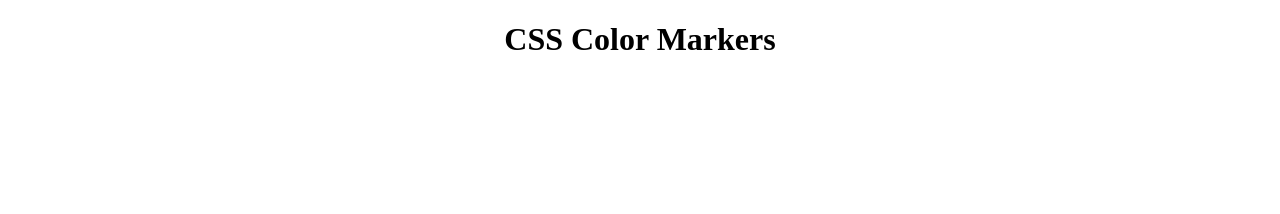
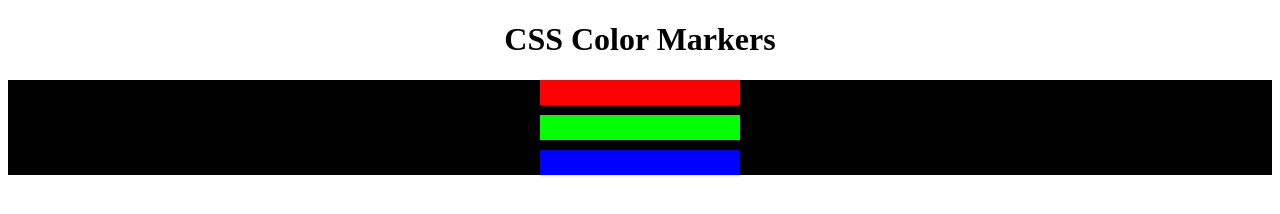
Before and after one commit to RMTCodes/freeCodeCamp-cores-CSS-conjunto-marcadores-coloridos, a plain HTML site: page index.html in a window 1280 px wide. Drawn offline with Linux system fonts and the light colour scheme.

Commit message:
4° Commit - Definindo cores RGB - Passo 18 a 23

```diff
--- a/index.html
+++ b/index.html
@@ -11,9 +11,9 @@
         <div class="container">
             <div class="marker one">
             </div>
-            <div class="marker">
+            <div class="marker two">
             </div>
-            <div class="marker">
+            <div class="marker three">
             </div>
       </div>
     </body>
--- a/styles.css
+++ b/styles.css
@@ -1,5 +1,9 @@
 h1 {
     text-align: center;
+  }
+
+.container {
+    background-color: rgb(0, 0, 0);
   }
 
 .marker {
@@ -7,3 +11,15 @@ h1 {
     height: 25px;
     margin: 10px auto;
   }
+
+.one {
+    background-color: rgb(255, 0, 0);
+  }
+
+.two {
+    background-color: rgb(0, 255, 0);
+  }
+
+.three {
+    background-color: rgb(0, 0, 255);
+  }
```
